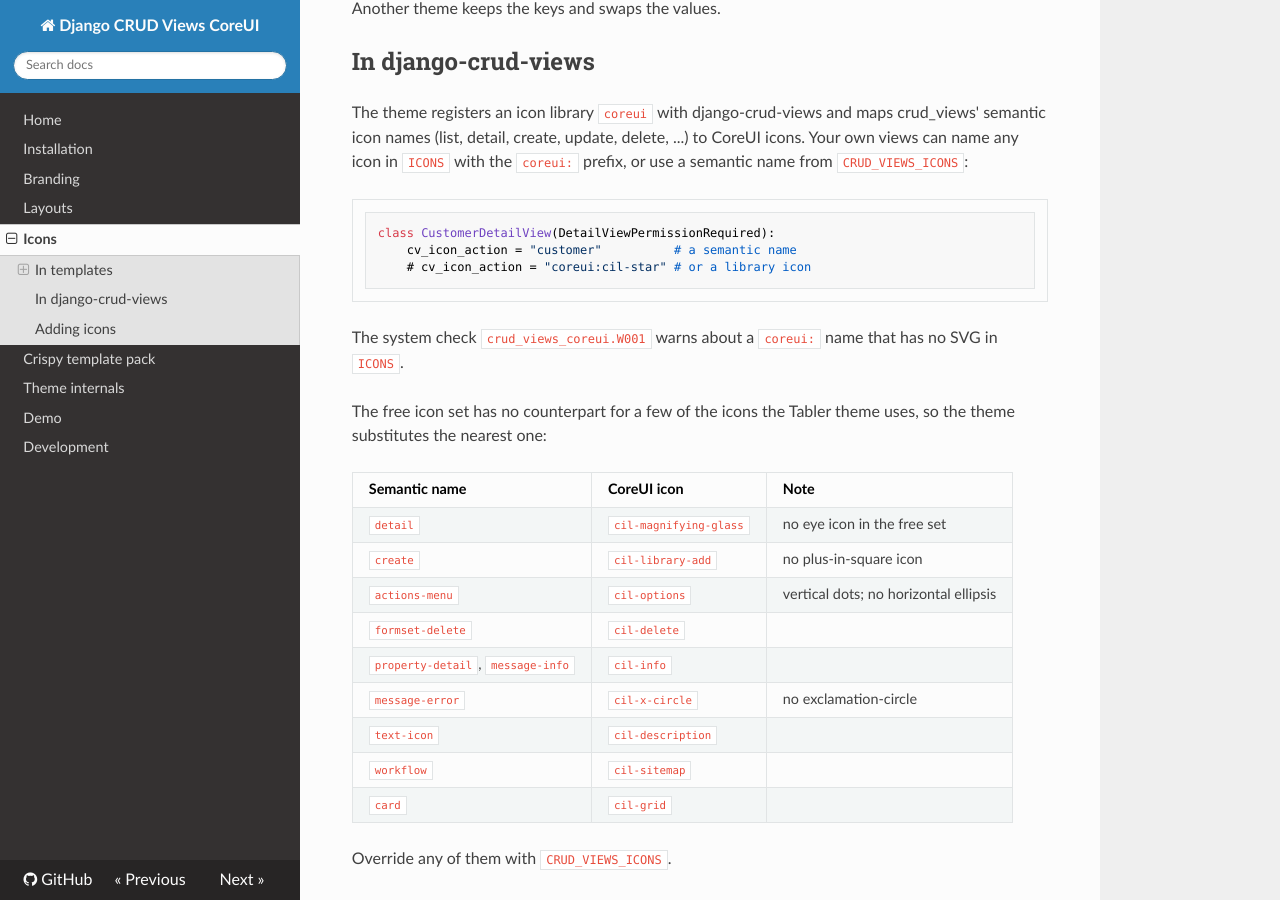
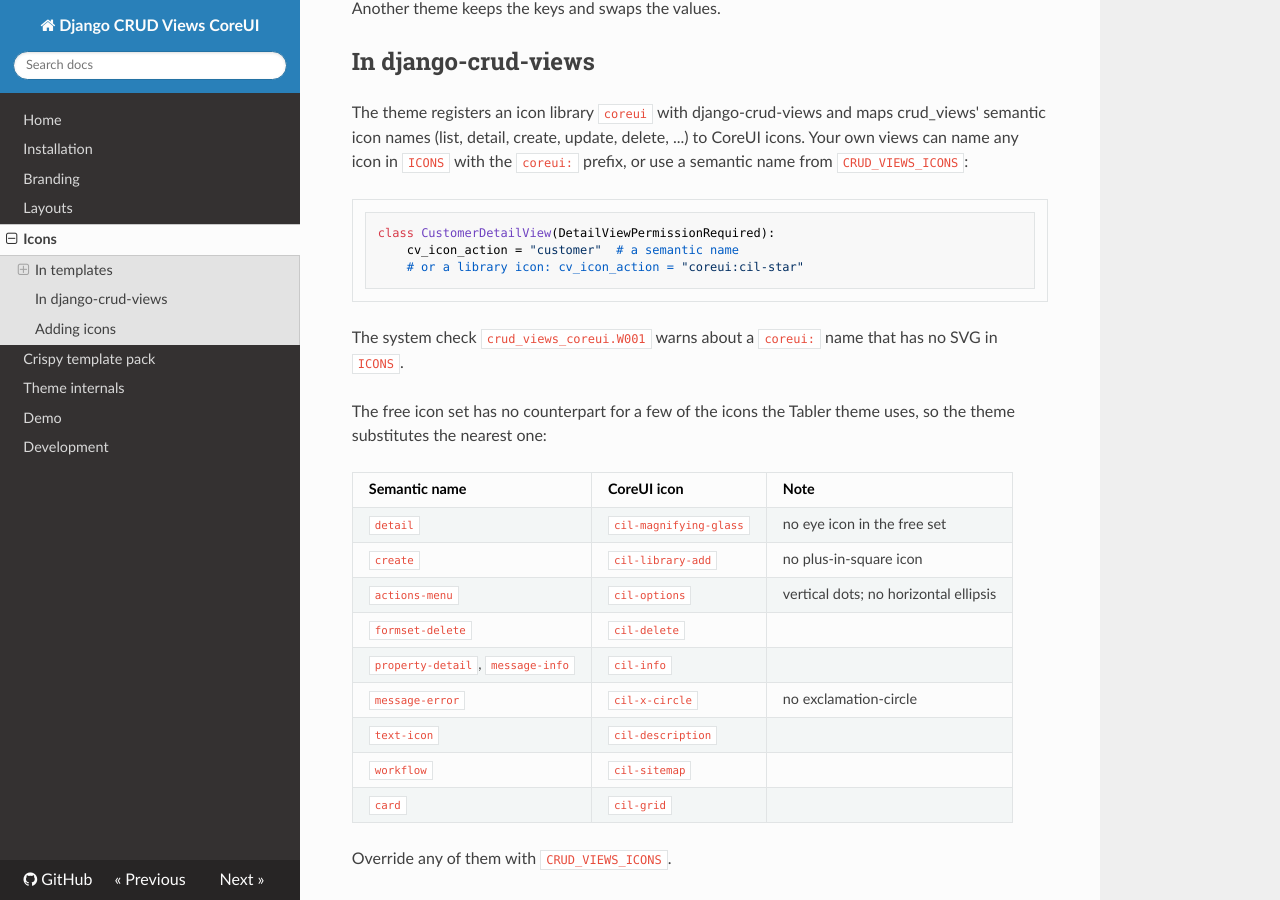
Before and after one commit to jacob-consulting/django-crud-views-coreui, an MkDocs documentation site: the page built from docs/icons.md, in a window 1280 px wide and 900 px high, scrolled down 1156 px. Built offline with MkDocs 1.6.1, drawn with Linux system fonts in a browser that asks for light colours; nearby versions of some CDN libraries.

Commit message:
Docs: icon snippet passes ruff format

````diff
--- a/docs/icons.md
+++ b/docs/icons.md
@@ -51,8 +51,8 @@ prefix, or use a semantic name from `CRUD_VIEWS_ICONS`:
 
 ```python
 class CustomerDetailView(DetailViewPermissionRequired):
-    cv_icon_action = "customer"          # a semantic name
-    # cv_icon_action = "coreui:cil-star" # or a library icon
+    cv_icon_action = "customer"  # a semantic name
+    # or a library icon: cv_icon_action = "coreui:cil-star"
 ```
 
 The system check `crud_views_coreui.W001` warns about a `coreui:` name that has no SVG in `ICONS`.
````
